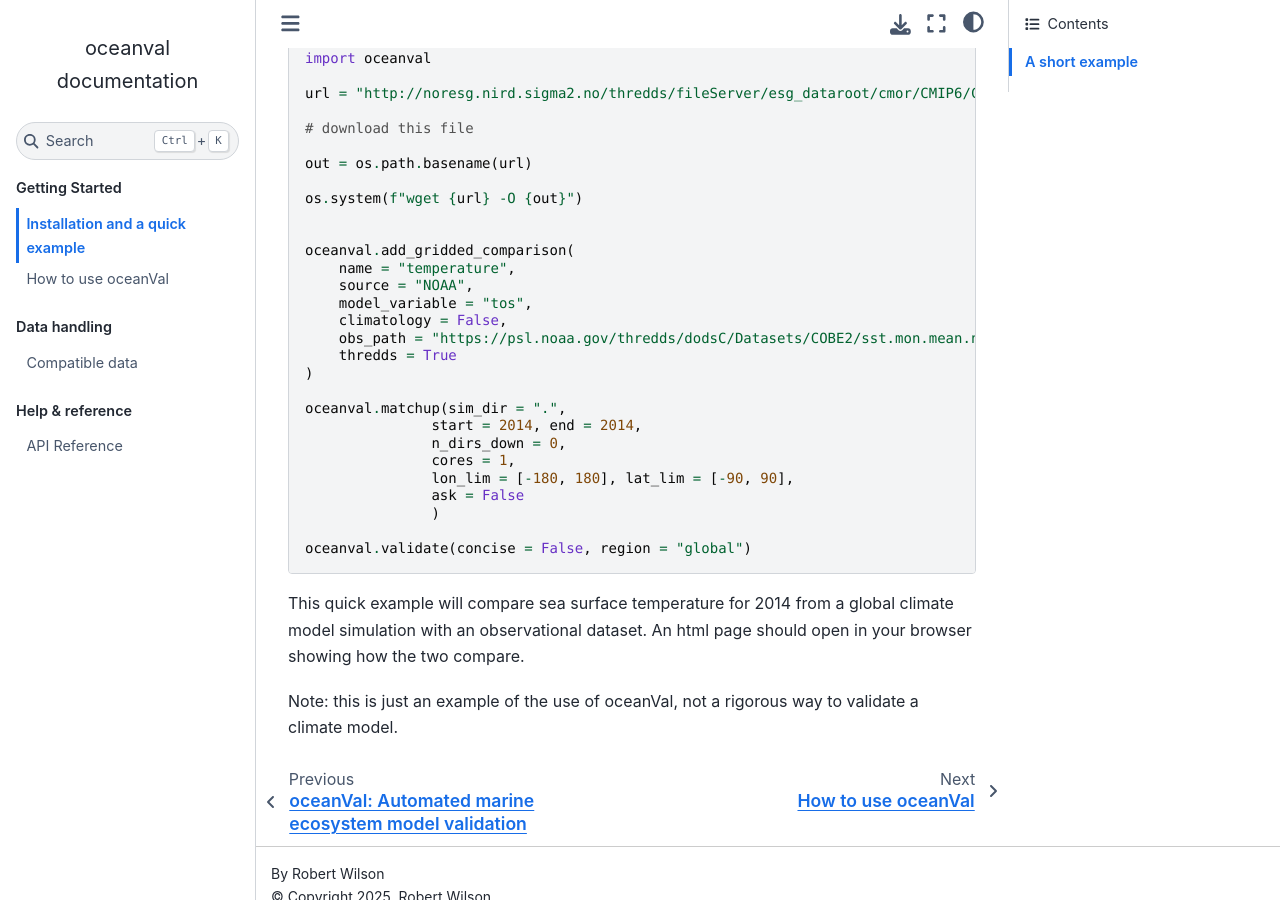
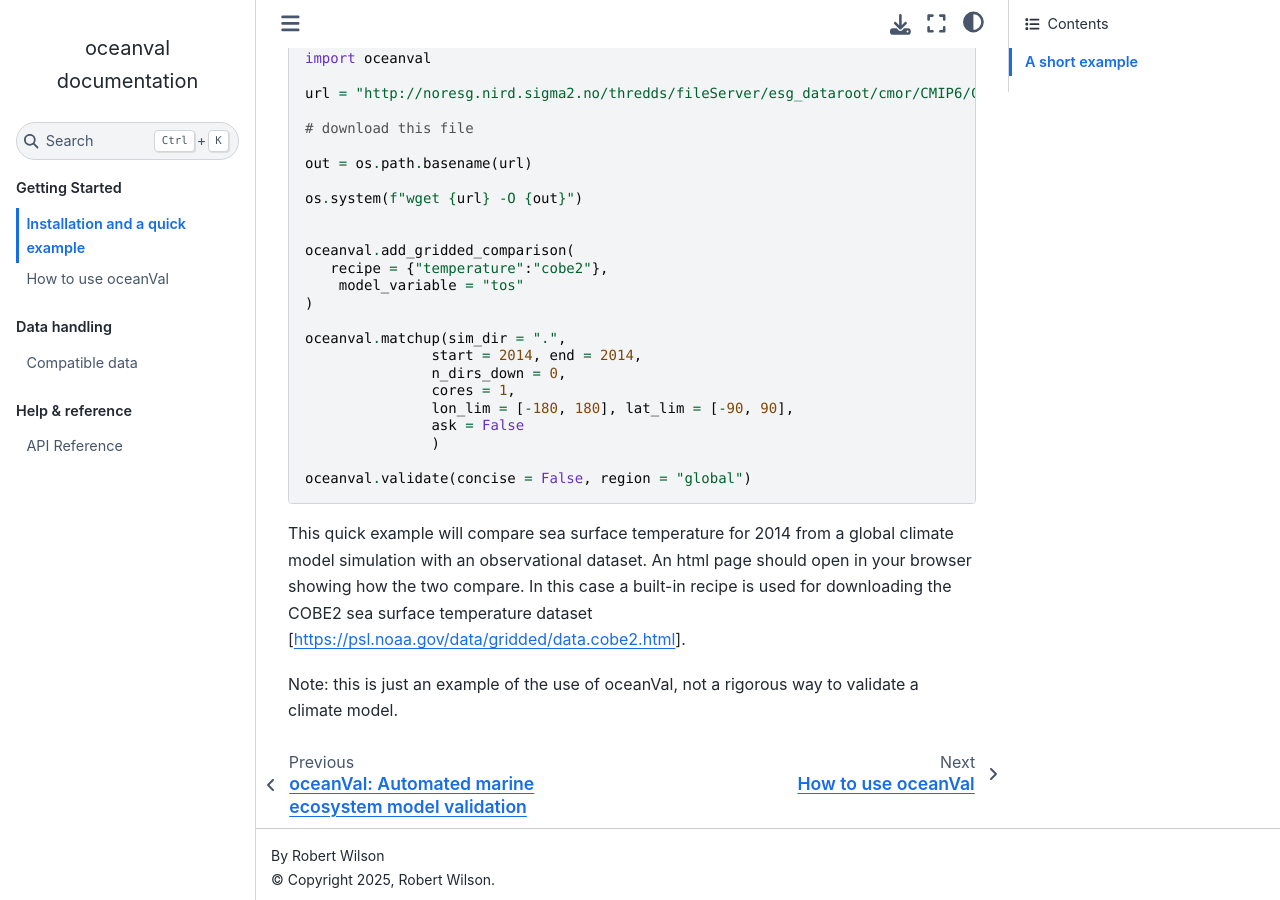
Before and after one commit to pmlmodelling/oceanVal, a Sphinx documentation site: the page built from docs/source/installing.rst, in a window 1280 px wide and 900 px high, scrolled down 559 px. Built offline with Sphinx 7.4.7 and the Sphinx Book theme 1.1.4, drawn with Linux system fonts in a browser that asks for light colours.

Commit message:
use a recipe in first example

```diff
--- a/docs/source/installing.rst
+++ b/docs/source/installing.rst
@@ -34,12 +34,8 @@ Note: you should run this from an empty directory.
 
 
    oceanval.add_gridded_comparison(
-       name = "temperature",
-       source = "NOAA",
-       model_variable = "tos",
-       climatology = False,
-       obs_path = "https://psl.noaa.gov/thredds/dodsC/Datasets/COBE2/sst.mon.mean.nc" ,
-       thredds = True
+      recipe = {"temperature":"cobe2"},
+       model_variable = "tos"
    )
 
    oceanval.matchup(sim_dir = ".",
@@ -56,5 +52,6 @@ Note: you should run this from an empty directory.
 
 This quick example will compare sea surface temperature for 2014 from a global climate model simulation with an observational dataset.
 An html page should open in your browser showing how the two compare.
+In this case a built-in recipe is used for downloading the COBE2 sea surface temperature dataset [https://psl.noaa.gov/data/gridded/data.cobe2.html].
 
 Note: this is just an example of the use of oceanVal, not a rigorous way to validate a climate model.
```
